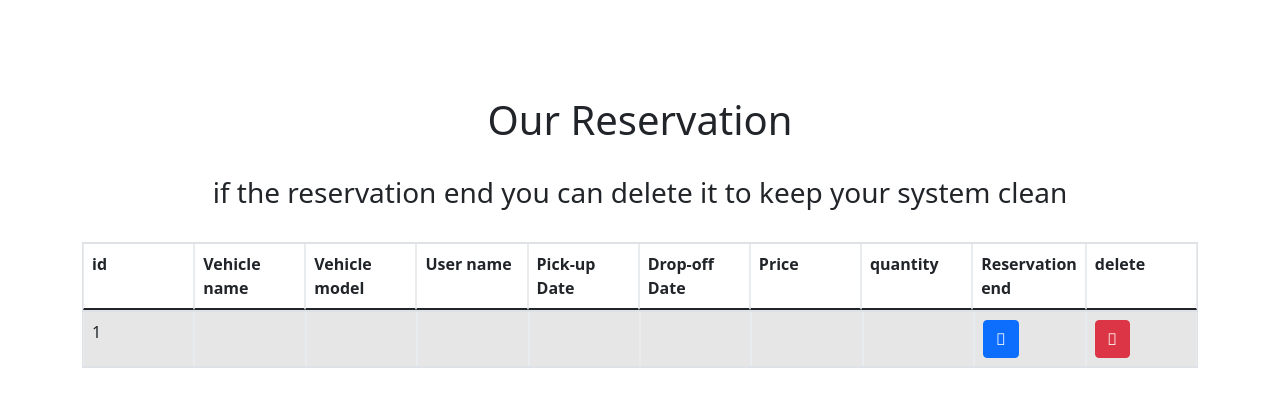
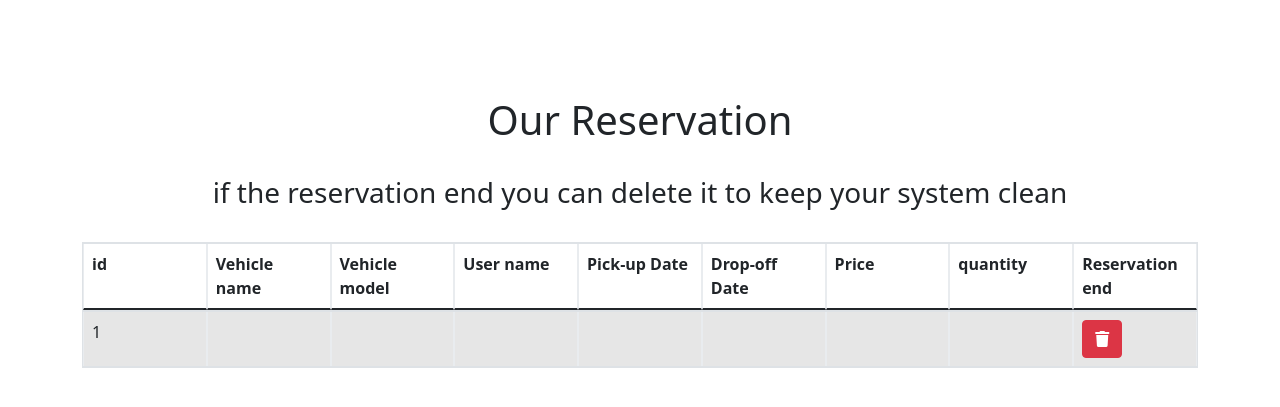
Before and after one commit to abdessamadsouilem/vehicle_rental, a PHP site: page /vehicle_rental/vehicles/ReservationAdmin in a window 1280 px wide. Shown: the part 56-463 px from the top of the page. Run offline with PHP 8.4, Linux system fonts and the light colour scheme; the visitor is signed in with stand-in values (Sample User, id 1); tables that the repository leaves empty or names only in its code hold one stand-in row (values such as "Sample post"); data that the repository does not hold is empty; some libraries are stand-ins or nearby versions.

Commit message:
some edit

```diff
--- a/app/views/dashboards/dashboardAdmin.php
+++ b/app/views/dashboards/dashboardAdmin.php
@@ -50,7 +50,7 @@ $name =$_SESSION['name'];
   <img src="https://images.pexels.com/photos/97079/pexels-photo-97079.jpeg?auto=compress&cs=tinysrgb&dpr=2&h=650&w=940" class="card-img-top" alt="...">
   <div class="card-body">
     <h5 class="card-title">Manage Reservation</h5>
-    <p class="card-text">Some quick example text to build on the card title and make up the bulk of the card's content.</p>
+    <p class="card-text">if the reservation end you can delete it to keep your system clean .</p>
     <a href="<?php echo URLROOT; ?>/vehicles/ReservationAdmin" class="btn btn-primary">Manage Reservation</a>
   </div>
 </div>
--- a/app/views/vehicles/ReservationAdmin.php
+++ b/app/views/vehicles/ReservationAdmin.php
@@ -1,4 +1,6 @@
 <?php require APPROOT . '/views/inc/header.php'; ?>
+<link rel="stylesheet" href="https://use.fontawesome.com/releases/v5.15.3/css/all.css" integrity="sha384-SZXxX4whJ79/gErwcOYf+zWLeJdY/qpuqC4cAa9rOGUstPomtqpuNWT9wdPEn2fk" crossorigin="anonymous">
+
 <style>
 #create_vehicle{
     margin-top:6rem;
@@ -71,7 +73,6 @@
       <th >Price   </th>
       <th  >quantity  </th>
       <th  >Reservation end  </th>
-      <th  >delete  </th>
     </tr>
   </thead>
   <?php foreach($data['Res'] as $Res) : ?>
@@ -85,8 +86,7 @@
       <td ><?php echo $Res->date_fin ?></td>
       <td ><?php echo $Res->Price ?></td>
       <td ><?php echo $Res->number_of_véhicule ?></td>
-      <td  ><a  href="<?php echo URLROOT; ?>/dashboardUsers/end_res?id=<?php echo $Res->id ?>" type="button" class="btn btn-primary"><i class="fas fa-edit"></i></a></td>
-      <td  ><a href="<?php echo URLROOT; ?>/dashboardUsers/delete_Reservation?id=<?php echo $Res->id ?>" onclick="" type="button" class="btn btn-danger"><i class="fas fa-trash"></i></a></td>
+      <td  ><a  href="<?php echo URLROOT; ?>/vehicles/end_res?id=<?php echo $Res->id ?>" type="button" class="btn btn-danger"><i class="fas fa-trash"></i></a></td>
     </tr>
 
   </tbody>
```
